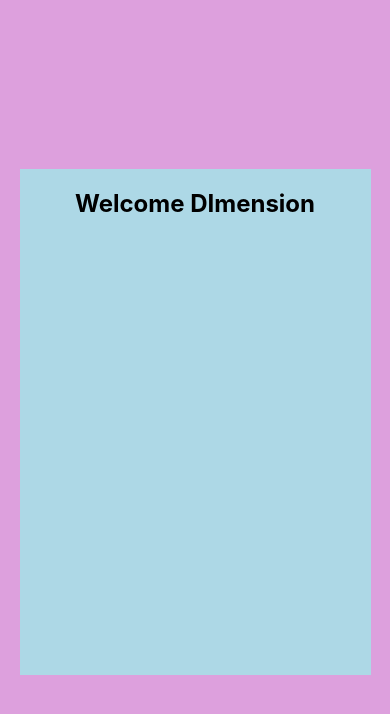
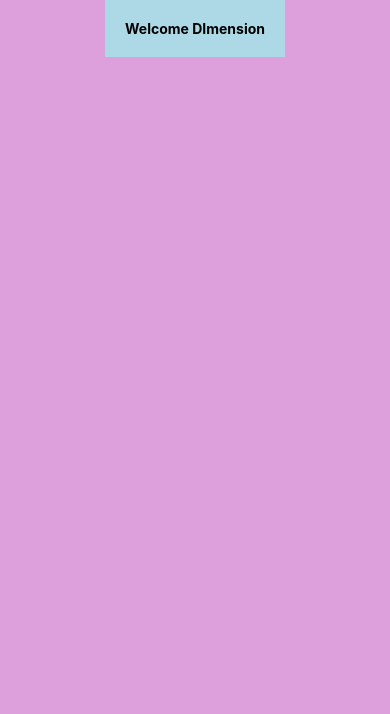
Before and after one commit to OkkashaAlly/react-native-tut, a React Native app: screen / in a window 390 px wide. Shown: the top 714 px of the page. Built offline with nearby package versions, Linux system fonts and the light colour scheme.

Commit message:
43 - SafeAreaView

```diff
--- a/App.js
+++ b/App.js
@@ -1,34 +1,29 @@
-import { StyleSheet, Text, View, useWindowDimensions } from "react-native";
+import { SafeAreaView, StatusBar, StyleSheet, Text, View } from "react-native";
 // const logoImg = require("./assets/adaptive-icon.png");
 
 export default function App() {
-  const { width, height } = useWindowDimensions();
-
   return (
-    <View style={styles.container}>
-      <View
-        style={[
-          styles.box,
-          {
-            height: height > 500 ? "60%" : "90%",
-            width: width > 500 ? "70%" : "90%",
-          },
-        ]}
-      >
-        <Text style={[styles.text, { fontSize: width > 500 ? 50 : 24 }]}>
-          Welcome DImension
-        </Text>
+    // <SafeAreaView> for iOS or android after <StatusBar/>
+    <SafeAreaView style={styles.safeView}>
+      <View style={styles.container}>
+        <View style={styles.box}>
+          <Text style={styles.text}>Welcome DImension</Text>
+        </View>
       </View>
-    </View>
+      <StatusBar style="auto" />
+    </SafeAreaView>
   );
 }
 
 const styles = StyleSheet.create({
+  safeView: {
+    flex: 1,
+    backgroundColor: "plum",
+  },
   container: {
     backgroundColor: "plum",
     flex: 1,
     alignItems: "center",
-    justifyContent: "center",
   },
   box: {
     backgroundColor: "lightblue",
@@ -36,7 +31,6 @@ const styles = StyleSheet.create({
   },
   text: {
     fontWeight: "bold",
-
     textAlign: "center",
   },
 });
```
